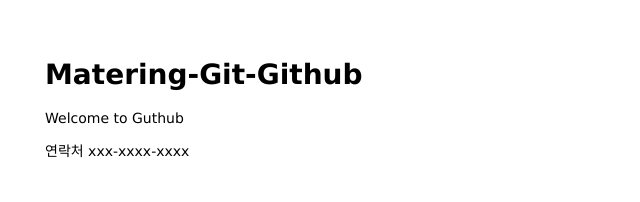
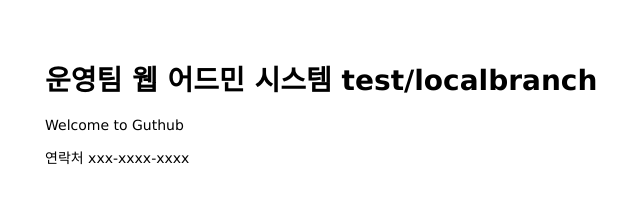
Before and after one commit to Hyuki56/mastering-git-github, a website: page public/index.html in a window 1280 px wide. Shown: the whole page, without its empty margins (13-653 px from the left). Drawn offline with Linux system fonts and the light colour scheme.

Commit message:
change handler test/local

```diff
--- a/public/index.html
+++ b/public/index.html
@@ -6,7 +6,7 @@
 </head>
 
 <body>
-  <h1>Matering-Git-Github </h1>
+  <h1>운영팀 웹 어드민 시스템 test/localbranch </h1>
   <p>Welcome to Guthub</p>
 </body>
 <footer>
```
